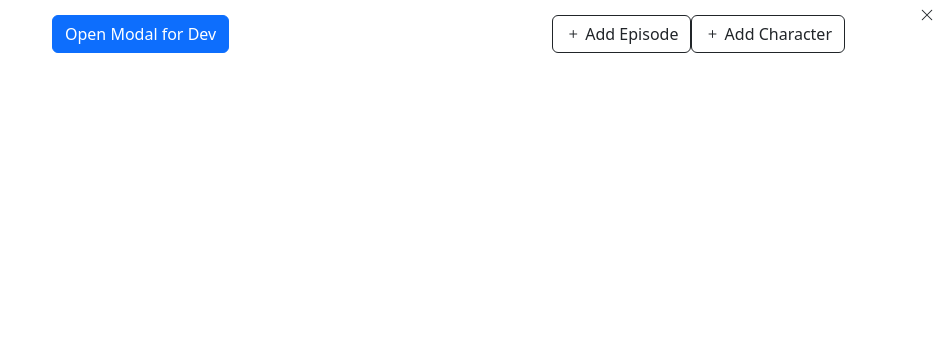
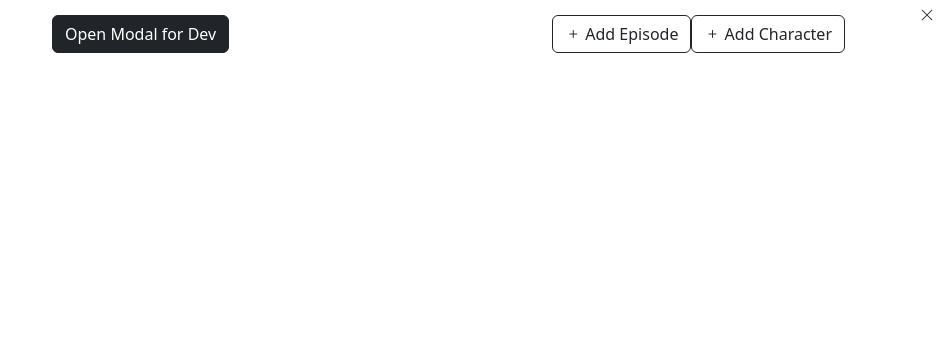
Before and after one commit to JS-Produksiyon/moc-character-db, a Flask app: template app/blueprints/main/templates/main.html.jinja in a window 1280 px wide. Shown: the part 73-420 px from the top of the page, without its empty margins (337-1280 px from the left). Run offline with Flask 3, Linux system fonts and the light colour scheme; the template is opened without the code that fills it, so the values that code supplies are empty; parts of the project's set-up code (start-up, migrations or seed data) failed here and were passed over; some libraries are stand-ins or nearby versions.

Commit message:
minor corrections

```diff
--- a/app/blueprints/main/templates/main.html.jinja
+++ b/app/blueprints/main/templates/main.html.jinja
@@ -29,7 +29,7 @@
             </div>
     {# modal testing #}
     <div class="text-center">
-        <button class="btn btn-primary" data-bs-toggle="modal" data-bs-target="#majorErrorModal">Open Modal for Dev</button>
+        <button class="btn btn-dark" data-bs-toggle="modal" data-bs-target="#majorErrorModal">Open Modal for Dev</button>
     </div>
 
     {% include 'charlist.html.jinja' %}
--- a/app/blueprints/main/templates/modal_majorError.html.jinja
+++ b/app/blueprints/main/templates/modal_majorError.html.jinja
@@ -10,8 +10,7 @@
                     <div class="col-2 fs-1 text-danger text-center fw-bold">
                         <i class="bi bi-exclamation-diamond"></i>
                     </div>
-                    <div class="col-10 fw-semibold" id="majorErrorModal text">
-                        This is where the error text will go.
+                    <div class="col-10 fw-semibold" id="majorErrorModal_text">
                     </div>
                 </div>
             </div>
```
